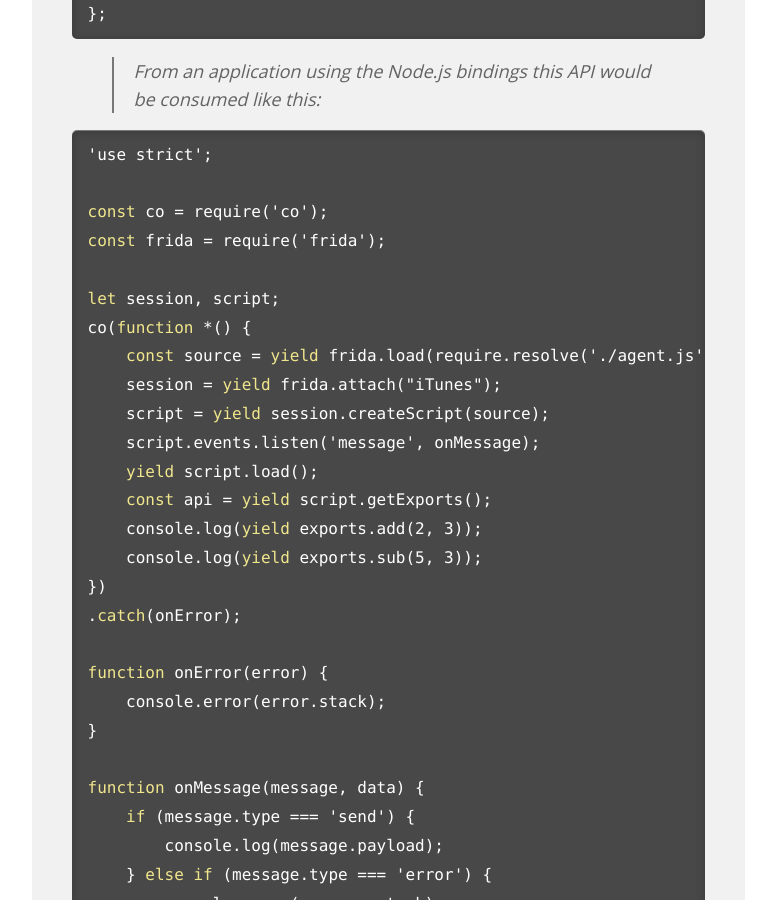
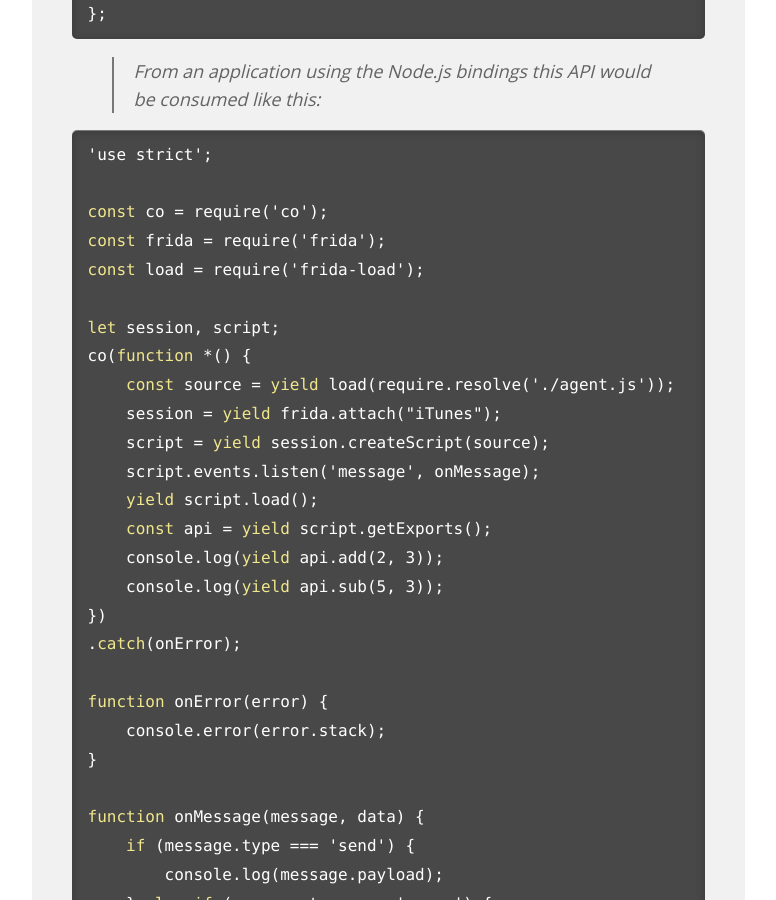
Before and after one commit to frida/frida-website, a Jekyll site: the page built from _docs/javascript-api.md, in a window 1280 px wide and 900 px high, scrolled down 3676 px. Shown: the whole window, without its empty margins (364-1140 px from the left). Built offline with Jekyll 4.4.1, drawn with Linux system fonts in a browser that asks for light colours.

Commit message:
Fixup the RPC example (#77)

```diff
--- a/_docs/javascript-api.md
+++ b/_docs/javascript-api.md
@@ -152,17 +152,18 @@ rpc.exports = {
 
 const co = require('co');
 const frida = require('frida');
+const load = require('frida-load');
 
 let session, script;
 co(function *() {
-    const source = yield frida.load(require.resolve('./agent.js'));
+    const source = yield load(require.resolve('./agent.js'));
     session = yield frida.attach("iTunes");
     script = yield session.createScript(source);
     script.events.listen('message', onMessage);
     yield script.load();
     const api = yield script.getExports();
-    console.log(yield exports.add(2, 3));
-    console.log(yield exports.sub(5, 3));
+    console.log(yield api.add(2, 3));
+    console.log(yield api.sub(5, 3));
 })
 .catch(onError);
 
```
